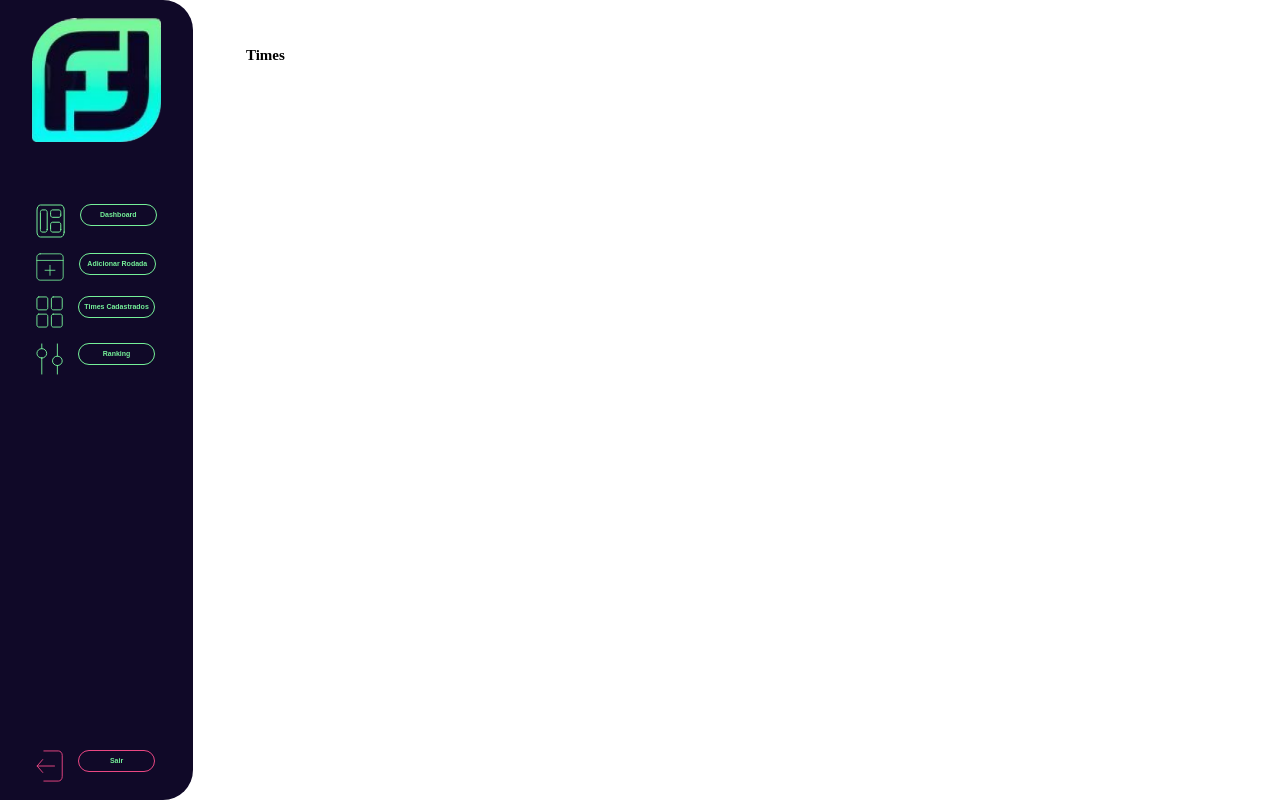
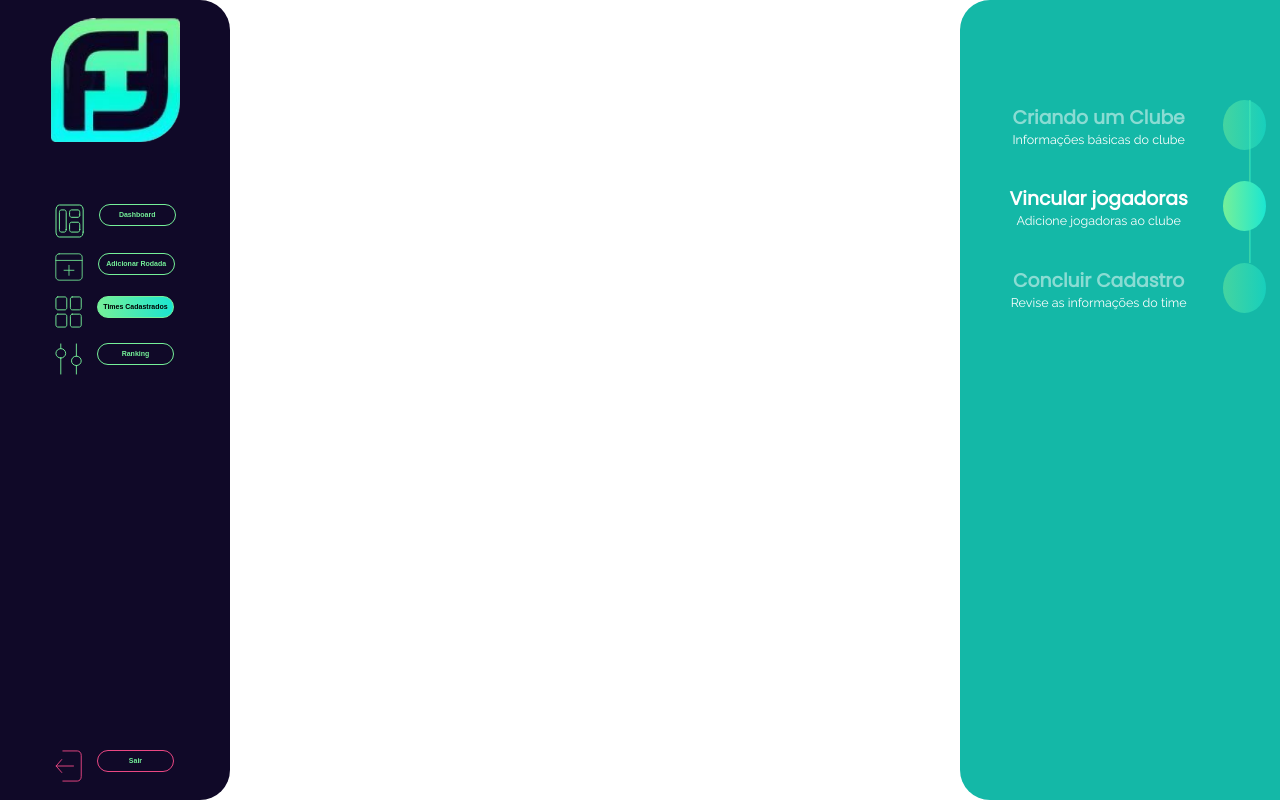
Before and after one commit to estartandodevs-course/Escala-as-Mina, a React (Create React App) app: page /times in a window 1280 px wide. Built offline with nearby package versions, Linux system fonts and the light colour scheme.

Commit message:
stepper done. it can easyly be used elsewhere

```diff
--- a/src/components/Layout/index.jsx
+++ b/src/components/Layout/index.jsx
@@ -31,7 +31,7 @@ const navItems = [
   {
     text: "Times Cadastrados",
     src: TimesCadastrados, //AvaliarJogadoras.svg
-    to: "/jogadoras",
+    to: "/times",
     alt: "Icon Dashboard",
   },
   // {
--- a/src/components/Modal/styledModal.jsx
+++ b/src/components/Modal/styledModal.jsx
@@ -114,6 +114,7 @@ const FlexContainer = styled.div`
   margin-bottom: ${(props) =>
     props.marginBottom ? getV(props.marginBottom, "h") : ""};
   flex-direction: ${(props) => props.direction || "row"};
+  padding: ${(props) => props.padding};
 `;
 export {
   FlexContainer,
--- a/src/components/Sidebar/styledWrapper.jsx
+++ b/src/components/Sidebar/styledWrapper.jsx
@@ -1,6 +1,7 @@
 import styled from "styled-components";
 
 const Wrapper = styled.aside`
+  position: absolute;
   display: flex;
   flex-direction: column;
   align-items: center;
@@ -9,6 +10,7 @@ const Wrapper = styled.aside`
   height: 100vh;
   border-radius: ${(props) => props.styling.borderRadius};
   ${(props) => props.styling.variation}: 0;
+  top: 0;
 `;
 
 export { Wrapper };
--- /dev/null
+++ b/src/components/Stepper/index.jsx
@@ -0,0 +1,51 @@
+import { getV } from "../../styles";
+import { FlexContainer } from "../Modal/styledModal";
+import { Typography } from "../Typography";
+import { Ball, VerticalBar } from "./styledStepper";
+
+export const Stepper = (props) => {
+  const { active } = props;
+  const steps = [
+    { title: "Criando um Clube", subtitle: "Informações básicas do clube" },
+    { title: "Vincular jogadoras", subtitle: "Adicione jogadoras ao clube" },
+    { title: "Concluir Cadastro", subtitle: "Revise as informações do time" },
+  ];
+  let height = 104 * (steps.length - 1);
+  height = height + "px";
+
+  return (
+    <FlexContainer
+      justify="flex-start"
+      direction="column"
+      padding={`${getV("128px", "h")} ${getV("16px", "w")} 0 ${getV(
+        "16px",
+        "2"
+      )}`}
+      height
+    >
+      {steps.map((item, index) => {
+        const isActive = index === active;
+        return (
+          <FlexContainer justify="flex-end" marginBottom="40px">
+            <FlexContainer justify="center" direction="column">
+              <Typography
+                size={getV("24px", "h")}
+                align="right"
+                font="Poppins"
+                weight="700"
+                color={isActive ? "#fff" : "rgba(255,255,255,0.5)"}
+              >
+                {item.title}
+              </Typography>
+              <Typography size={getV("16px", "h")} weight="300" align="right">
+                {item.subtitle}
+              </Typography>
+            </FlexContainer>
+            <Ball opacity={isActive ? "1" : "0.5"}></Ball>
+          </FlexContainer>
+        );
+      })}
+      <VerticalBar height={getV(height, "h")} />
+    </FlexContainer>
+  );
+};
--- /dev/null
+++ b/src/components/Stepper/styledStepper.jsx
@@ -0,0 +1,23 @@
+import styled from "styled-components";
+import { getV } from "../../styles";
+
+const Ball = styled.div`
+  width: ${getV("64px", "h")};
+  height: ${getV("64px", "h")};
+  border-radius: 50%;
+  opacity: ${(props) => props.opacity};
+  background-image: ${(props) => props.theme.pallete.gradient.main};
+  z-index: 2;
+`;
+
+const VerticalBar = styled.div`
+  position: absolute;
+  top: ${getV("128px", "h")};
+  right: ${getV("33px", "w")};
+  width: 2px;
+  height: ${(props) => props.height};
+  background-image: ${(props) => props.theme.pallete.gradient.main};
+  z-index: 1;
+  opacity: 0.5;
+`;
+export { Ball, VerticalBar };
--- a/src/components/index.js
+++ b/src/components/index.js
@@ -7,5 +7,6 @@ import {Typography} from './Typography'
 import {Layout} from './Layout';
 import {Modal} from './Modal';
 import {Notification} from './Notification';
+import {Stepper} from './Stepper'
 
-export {Sidebar, Button, Card, ListItem, Input, InputPlayer, InputSearch, Typography, Layout, Modal, Notification}
+export {Sidebar, Button, Card, ListItem, Input, InputPlayer, InputSearch, Typography, Layout, Modal, Notification, Stepper}
--- a/src/pages/index.jsx
+++ b/src/pages/index.jsx
@@ -1,4 +1,5 @@
 import { Dashboard } from "./dashboard";
+import { Times } from "./times";
 
 function Login() {
   return <h2>Login</h2>;
@@ -10,9 +11,7 @@ function Rodadas() {
 function Jogadoras() {
   return <h2>Jogadoras</h2>;
 }
-function Times() {
-  return <h2>Times</h2>;
-}
+
 function Ranking() {
   return <h2>Ranking</h2>;
 }
--- /dev/null
+++ b/src/pages/times/index.jsx
@@ -0,0 +1,10 @@
+import { Sidebar, Stepper } from "../../components";
+export const Times = () => {
+  return (
+    <>
+      <Sidebar variation="right">
+        <Stepper active={1}></Stepper>
+      </Sidebar>
+    </>
+  );
+};
```
Also changed, not shown: src/components/Navbar/index.jsx (deleted, +0 -20 lines).
